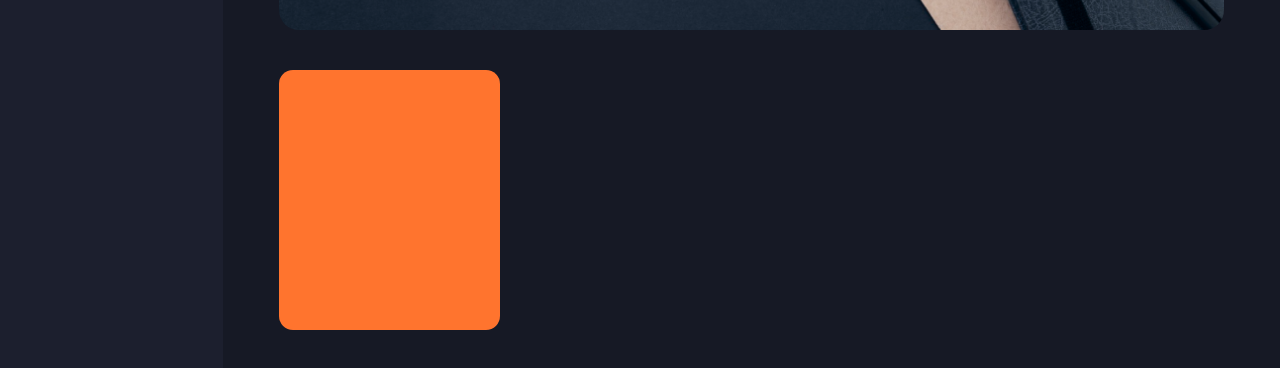
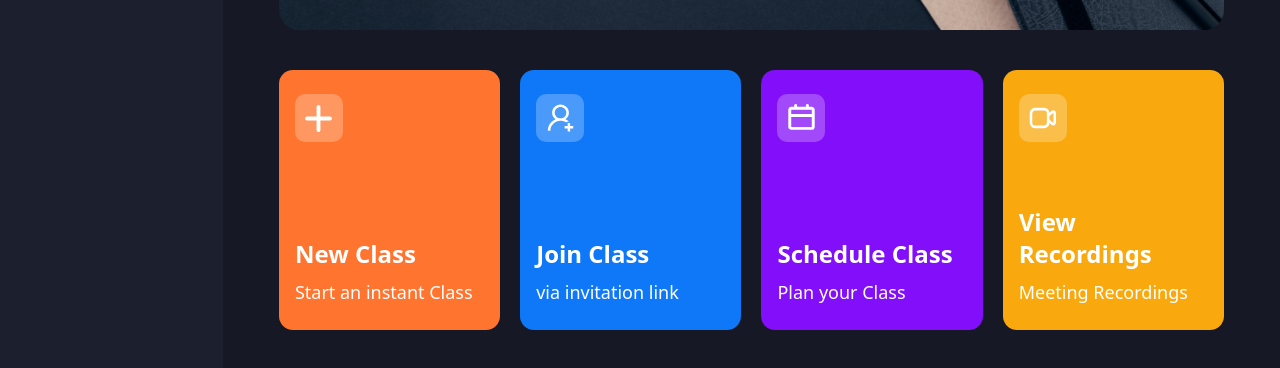
Before and after one commit to Faotu/university-communication-system, a Next.js app: page / in a window 1280 px wide. Shown: the part 382-750 px from the top of the page. Built offline with nearby package versions, Linux system fonts and the light colour scheme; no server answers.

Commit message:
Card manipulation

```diff
--- a/components/ClassTypeList.tsx
+++ b/components/ClassTypeList.tsx
@@ -1,15 +1,44 @@
 "use client";
-import React from "react";
+import React, { useState } from "react";
+import HomeCard from "./HomeCard";
+import { useRouter } from "next/navigation";
 
 const ClassTypeList = () => {
+  const router = useRouter();
+  const [meetingState, setMeetingState] = useState<
+    "isScheduleMeeting" | "isJoiningMeeting" | "isInstantMeeting" | undefined
+  >(undefined);
+
   return (
     <section className="grid grid-cols-1 gap-5 md:grid-cols-2 xl:grid-cols-4">
-      <div
-        className="bg-orange-1 px-4 py-6 flex flex-col justify-between w-full xl:md-w[270px] min-h-[260px] rounded-[14px] cursor-pointer"
-        onClick={() => {}}
-      >
-        <div></div>
-      </div>
+      <HomeCard
+        img="/icons/add-meeting.svg"
+        title="New Class"
+        descriptipon="Start an instant Class"
+        className="bg-orange-1"
+        handleClick={() => setMeetingState("isInstantMeeting")}
+      />
+      <HomeCard
+        img="/icons/join-meeting.svg"
+        title="Join Class"
+        descriptipon="via invitation link"
+        className="bg-blue-1"
+        handleClick={() => setMeetingState("isJoiningMeeting")}
+      />
+      <HomeCard
+        img="/icons/schedule.svg"
+        title="Schedule Class"
+        descriptipon="Plan your Class"
+        className="bg-purple-1"
+        handleClick={() => setMeetingState("isScheduleMeeting")}
+      />
+      <HomeCard
+        img="/icons/recordings.svg"
+        title="View Recordings"
+        descriptipon="Meeting Recordings"
+        className="bg-yellow-1"
+        handleClick={() => router.push("/recordings")}
+      />
     </section>
   );
 };
--- /dev/null
+++ b/components/HomeCard.tsx
@@ -0,0 +1,39 @@
+import { cn } from "@/lib/utils";
+import Image from "next/image";
+import React from "react";
+
+interface HomeCardProps {
+  className?: string;
+  img: string;
+  title: string;
+  handleClick: () => void;
+  descriptipon: string;
+}
+
+const HomeCard = ({
+  className,
+  img,
+  title,
+  handleClick,
+  descriptipon,
+}: HomeCardProps) => {
+  return (
+    <div
+      className={cn(
+        "bg-orange-1 px-4 py-6 flex flex-col justify-between w-full xl:max-w-[270px] min-h-[260px] rounded-[14px] cursor-pointer",
+        className
+      )}
+      onClick={handleClick}
+    >
+      <div className="flex-center glassmorphism size-12 rounded-[10px]">
+        <Image src={img} alt="meeting" width={27} height={27} />
+      </div>
+      <div className="flex flex-col gap-2 ">
+        <h1 className="text-2xl font-bold">{title} </h1>
+        <p className="text-lg font-normal"> {descriptipon}</p>
+      </div>
+    </div>
+  );
+};
+
+export default HomeCard;
```
